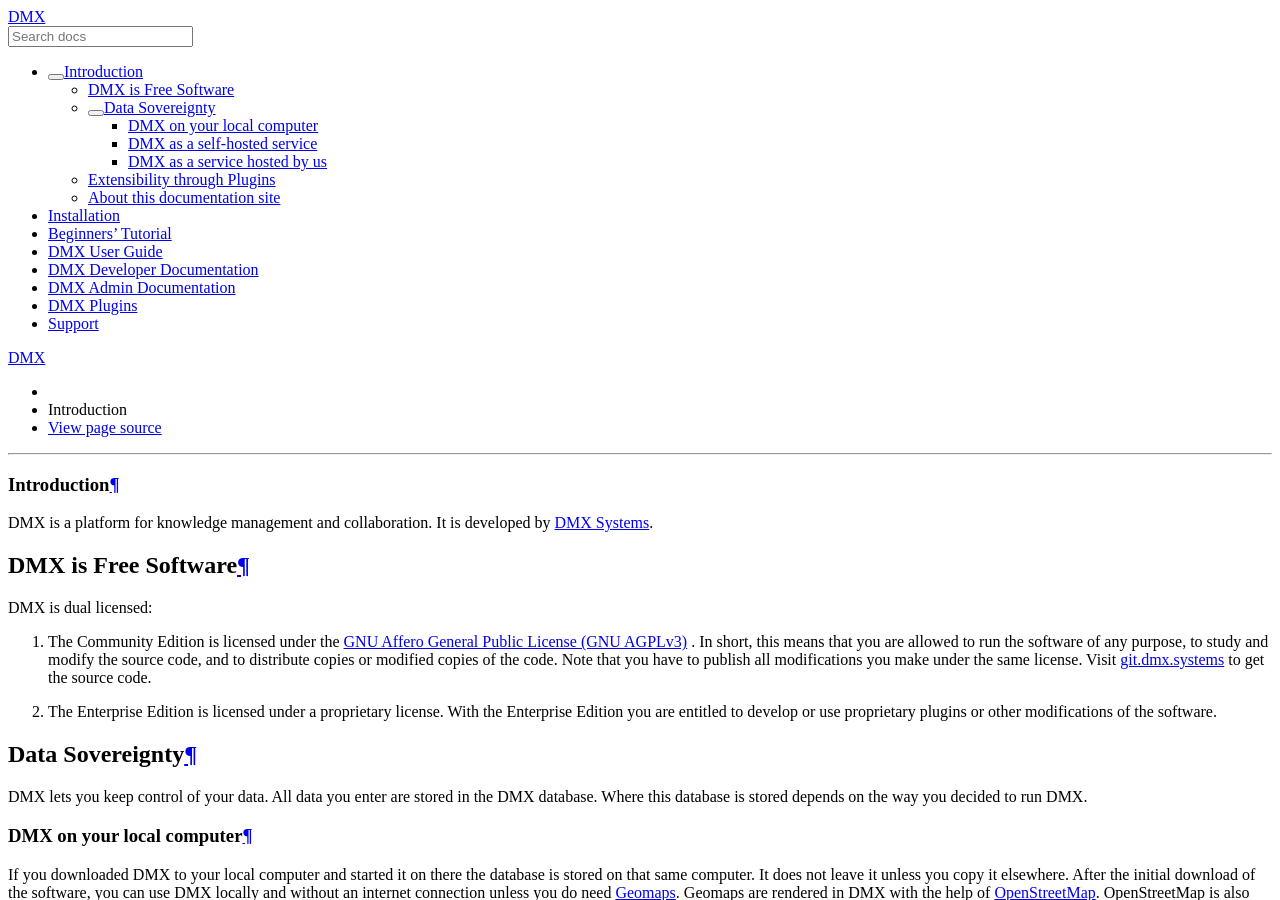
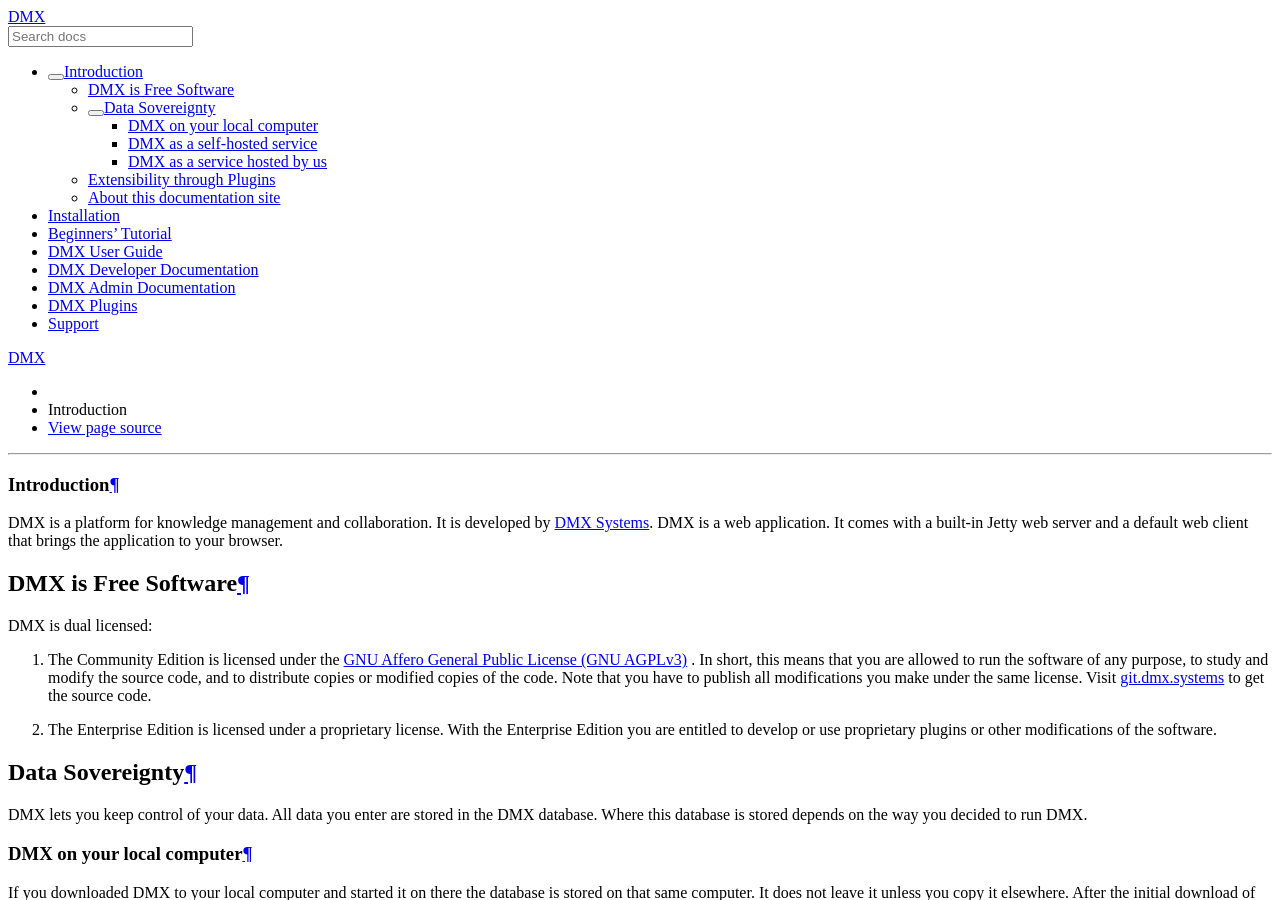
Before and after one commit to dmx-systems/dmx-documentation, a Sphinx documentation site: the page built from docs/intro.rst, in a window 1280 px wide and 900 px high. Built offline with Sphinx 7.4.7 and the Read the Docs theme 2.0.0, drawn with Linux system fonts in a browser that asks for light colours.

Commit message:
Added short info on client/server app to intro.

```diff
--- a/docs/intro.rst
+++ b/docs/intro.rst
@@ -6,6 +6,9 @@
 
 DMX is a platform for knowledge management and collaboration.
 It is developed by `DMX Systems <https://dmx.berlin>`_.
+DMX is a web application.
+It comes with a built-in Jetty web server and a default web client that brings the application to your browser.
+
 
 .. _intro-license:
 
```
